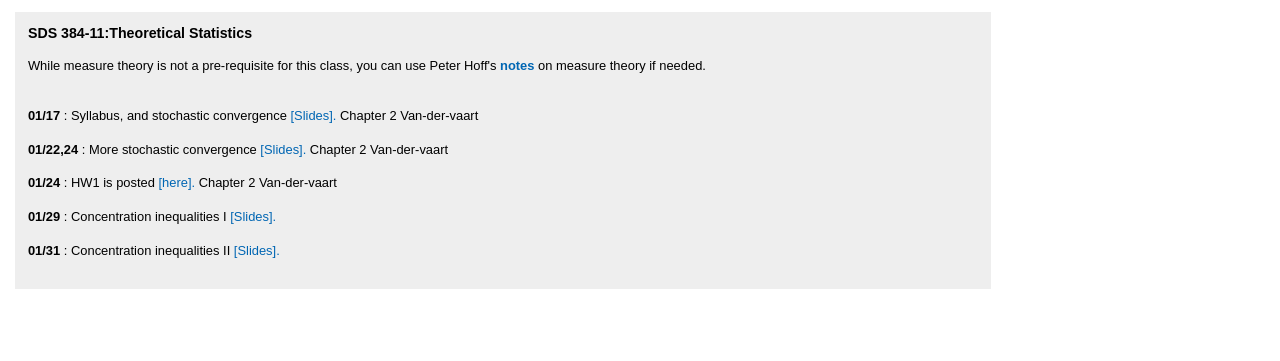
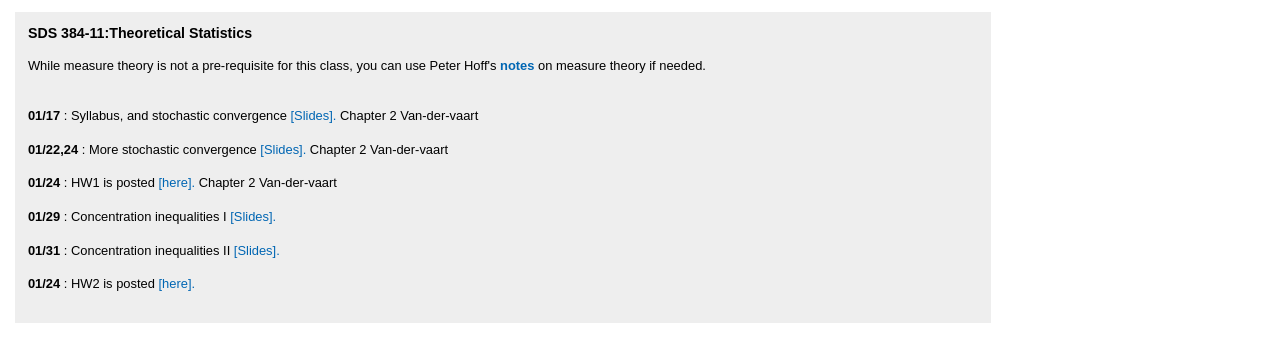
Before and after one commit to psarkar/psarkar.github.io, a plain HTML site: page sds384.html in a window 1280 px wide. Shown: the part 111-472 px from the top of the page. Drawn offline with Linux system fonts and the light colour scheme.

Commit message:
new stuff

```diff
--- a/sds384.html
+++ b/sds384.html
@@ -62,6 +62,8 @@ While measure theory is not a pre-requisite for this class, you can use Peter Ho
 
      <span style="font-weight: bold;">01/31 </span>: Concentration inequalities II<a href="SDS384/lecture4-ps.pdf"> [Slides]. </a> <br /><br />
 
+    <span style="font-weight: bold;">01/24 </span>: HW2 is posted <a href="SDS384/hw2.pdf"> [here]. </a> <br /><br />
+
 </div>
 
 </body>
```
Also changed, not shown: 2 other files.
